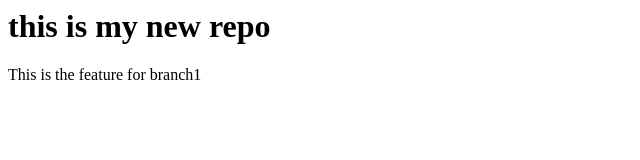
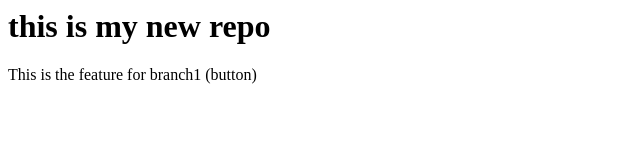
Before and after one commit to mehulm30/local-repo, a plain HTML site: page Local-repo/index.html in a window 1280 px wide. Shown: the full height of the page, 0-640 px from the left. Drawn offline with Linux system fonts and the light colour scheme.

Commit message:
new feature

```diff
--- a/Local-repo/index.html
+++ b/Local-repo/index.html
@@ -1,3 +1,3 @@
 <h1>this is my new repo</h1>
 
-<p>This is the feature for branch1</p>
+<p>This is the feature for branch1 (button)</p>
```
